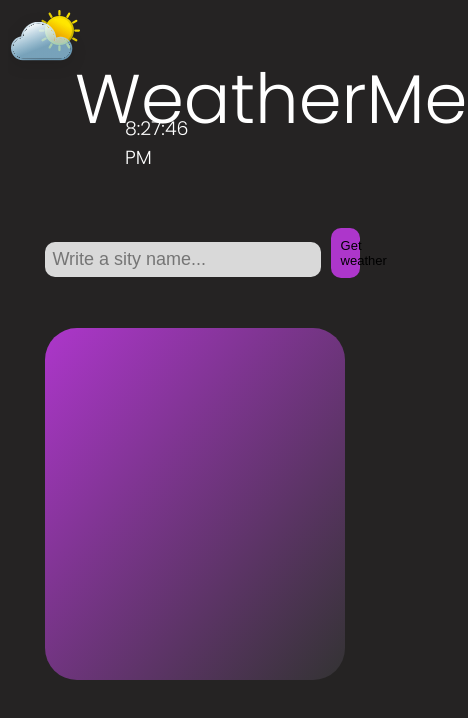
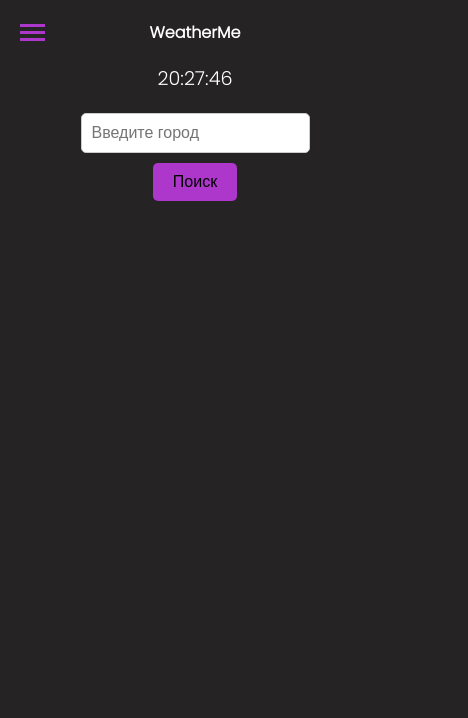
Before and after one commit to adilmuratov/weather, a plain HTML site: page index.html in a window 390 px wide. Shown: the whole page, 468 px wide, since content can reach past the window. Drawn offline with Linux system fonts and the light colour scheme.

Commit message:
new design

```diff
--- a/index.html
+++ b/index.html
@@ -1,44 +1,42 @@
 <!DOCTYPE html>
-<html>
 <head>
     <meta charset="UTF-8">
     <meta name="viewport" content="width=device-width, initial-scale=1.0">
-    <title>Weather forecast</title>
-    <link rel="stylesheet" href="main.css">
+    <title>WeatherMe</title>
+    <link rel="stylesheet" href="styles.css">
 </head>
 <body>
-    <div class = "container">
-    <div class="header">
-        <div class="icon_block">
-            <div class="icon">
-                <img src="img/Group 48.svg">
+    <div class="container">
+        <section class="menu-section">
+            <div class="menu-icon" id="menuIcon">
+                <div class="bar"></div>
+                <div class="bar"></div>
+                <div class="bar"></div>
             </div>
-            <div class="weatherme">WeatherMe</div>
-            <div id="time"></div>
-        </div>
-        </div>
-
-    <div class="mainer">
-        <div class="search">
-            <input type="text" id="city" placeholder="Write a sity name...">
-            <button id="btn" onclick=""getweather()>Get weather</button>
-        </div>
-        <div class="weather_block">
-            <div class="city_location">
-                <div id="city_name" class="city_name"></div>
+            <nav class="sidebar" id="sidebar" style="display: none;">
+                <ul>
+                    <li><a href="#">Log out</a></li>
+                    <li><a href="#">History</a></li>
+                    <li><a href="#" id="backButton">Close</a></li>
+                </ul>
+            </nav>
+        </section>
+        <section class="header-section">
+            <header>
+                <h1>WeatherMe</h1>
+                <p id="currentTime"></p>
+            </header>
+        </section>
+        <section class="search-section">
+            <div class="search-container">
+                <input type="text" id="cityInput" placeholder="Введите город">
+                <button id="searchButton">Поиск</button>
             </div>
-            <div class="temperature">
-                <img id="iconTemp" class="icon_temperature" src="img/🦆 icon _temperature_.svg" style="display:none">
-                <div id="temp" class="temperature_mean"></div>
-                <img id="icon" class="icon_clouds" src="">
-                <p id="weather" class="weather"></p>
-                <p id="wind"></p>
-                <p id="humidity"></p>
+        </section>
+        <section class="weather-section">
+            <div class="weather-info" id="weatherInfo" style="display: none;">
             </div>
-            <div id="date" class="date_mean"></div>
-
-            </div>
-        </div>
+        </section>
     </div>
     <script src="script.js"></script>
 </body>
--- a/main.css
+++ /dev/null
@@ -1,134 +0,0 @@
-@font-face {
-    font-family: "Poppins";
-    src: url("/font/Poppins-Light.woff2") format("woff2");
-    font-weight: 400;
-    font-style: normal;
-    font-display: swap;
-}
-
-body {
-    background: #252323;
-    font-family: "Poppins";
-}
-
-.header {
-    display: grid;
-    color: #FFFFFF;
-
-    grid-template-columns: 40% 60%;
-}
-
-.weatherme {
-    margin-left: 67px;
-    margin-bottom: 47px;
-    font-size: 69px;
-    display: flex
-
-}
-
-.icon_block {
-    display: grid;
-    grid-template-columns: 67px auto;
-    grid-template-rows: 210px auto;
-    padding-top: 10px;
-    align-items: center;
-}
-
-.icon {
-    position: absolute;
-    top: 10px;
-}
-
-
-
-#time {
-    font-size: 19px;
-    font-weight: 400;
-    margin-top: 40px;
-    margin-left: 50px;
-}
-
-.mainer {
-    display: grid;
-    grid-template-columns: auto;
-}
-
-input {
-    width: 70%;
-    padding: 7px;
-    font-size: 18px;
-    margin-left: 10%;
-    border-radius: 10px;
-    background-color: #D9D9D9;
-    border: none
-}
-
-.search button {
-    border: none;
-    width: 8%;
-    background-color: #AD36CB;
-    padding: 10px;
-    margin-left: 5px;
-    font-size: 13px;
-    border-radius: 10px;
-    transition: 0.3s;
-}
-
-.search button:hover {
-    transform: scale(1.1);
-}
-
-.weather_block {
-    display: grid;
-    width: 80%;
-    height: auto;
-    margin: auto;
-    margin-top: 50px;
-    border-radius: 32px;
-    grid-template-columns: repeat(4, 1fr);
-    grid-template-rows: 138px 214px auto ;
-
-    background: linear-gradient(to bottom right, #AD36CB, #333333);
-}
-
-.city_location {
-    display: grid;
-    grid-template-columns: 150px auto;
-    grid-column: 1/5;
-
-}
-
-.city_name {
-    font-size: 20px;
-    color: #FFFFFF;
-    margin-left: 25px;
-    margin-top: 35px;
-}
-
-.icon_location {
-    margin-top: -100px;
-}
-
-.date_mean {
-    font-size: 20px;
-    margin-left: 25px;
-    margin-bottom: 10px;
-    margin-top: -72px;
-    color: #FFFFFF;
-}
-
-.temperature {
-    display: grid;
-    grid-template-columns: auto auto auto;
-    grid-column: 2 / 5;
-}
-
-.temperature_mean {
-    font-size: 50px;
-    color: #FFFFFF;
-}
-
-.temperature p {
-    font-size: 20px;
-    color: #FFFFFF;
-}
--- a/script.js
+++ b/script.js
@@ -1,62 +1,76 @@
-function CurrentTime() {
-    let now = new Date();
-    document.getElementById("time").textContent = now.toLocaleTimeString();
-}
+document.addEventListener('DOMContentLoaded', function() {
+    const menuIcon = document.getElementById('menuIcon');
+    const sidebar = document.getElementById('sidebar');
+    const currentTime = document.getElementById('currentTime');
+    const cityInput = document.getElementById('cityInput');
+    const searchButton = document.getElementById('searchButton');
+    const weatherInfo = document.getElementById('weatherInfo');
+    const backButton = document.getElementById('backButton');
 
-CurrentTime();
-setInterval(CurrentTime, 1000);
+    // Открытие меню
+    menuIcon.addEventListener('click', function() {
+        sidebar.style.left = sidebar.style.left === '0px' ? '-250px' : '0px';
+        document.getElementById("sidebar").style.display = "block";
+        document.getElementById("menuIcon").style.display = "none";
+    });
 
-const API_KEY = "95e08f8571371d61194d35fe63944e8f";
+    // Кнопка "Назад"
+    backButton.addEventListener('click', function() {
+        sidebar.style.left = '-250px';
+        document.getElementById("sidebar").style.display = "none";
+        document.getElementById("menuIcon").style.display = "block";
+    });
 
+    // Текущее время
+    function updateTime() {
+        const now = new Date();
+        const hours = String(now.getHours()).padStart(2, '0');
+        const minutes = String(now.getMinutes()).padStart(2, '0');
+        const seconds = String(now.getSeconds()).padStart(2, '0');
+        currentTime.textContent = `${hours}:${minutes}:${seconds}`;
+    }
+    setInterval(updateTime, 1000);
+    updateTime();
 
-async function getWeather() {
-    const city = document.getElementById("city").value.trim();
-    if (!city) {
-        alert("error");
-        return;
+    // Запрос погоды
+    searchButton.addEventListener('click', function() {
+        const city = cityInput.value;
+        if (city) {
+            fetchWeather(city);
+        }
+    });
+
+    async function fetchWeather(city) {
+        const apiKey = '95e08f8571371d61194d35fe63944e8f';
+        const url = `https://api.openweathermap.org/data/2.5/weather?q=${city}&appid=${apiKey}&units=metric`; // Изменено на metric для Цельсия
+
+        try {
+            const response = await fetch(url);
+            const data = await response.json();
+            displayWeather(data);
+        } catch (error) {
+            console.error(error);
+        }
     }
-    const url = `https://api.openweathermap.org/data/2.5/weather?q=${city}&appid=${API_KEY}&units=metric`;
 
-    try {
-        const response = await fetch(url);
-        const data = await response.json();
+    function displayWeather(data) {
+        document.getElementById("weatherInfo").style.display = "block";
+        const cityName = data.name;
+        const countryCode = data.sys.country;
+        const temperature = data.main.temp;
+        const weatherIcon = data.weather[0].icon;
+        const weatherDescription = data.weather[0].description;
+        const humidity = data.main.humidity;
+        const windSpeed = data.wind.speed;
 
-        if (response.ok) {
-            const country = data.sys.country;
-            const temperature = data.main.temp;
-            const iconCode = data.weather[0].icon;
-            const iconUrl = `https://openweathermap.org/img/wn/${iconCode}@2x.png`;
-            const humidity = data.main.humidity;
-            const windSpeed = data.wind.speed;
-            const description = data.weather[0].description
-            const timestamp = data.dt * 1000;
-            const date = new Date(timestamp);
-            const formattedDate = date.toLocaleString("en-GB", {
-                month: "long",
-                day: "numeric"
-            })
+        const iconUrl = `http://openweathermap.org/img/wn/${weatherIcon}@2x.png`;
 
-            document.getElementById("iconTemp").style.display = "block";
-            document.getElementById("date").textContent = `${formattedDate}`;
-            document.getElementById("city_name").textContent = `${data.name}, ${country}`;
-            document.getElementById("temp").textContent = `${temperature}°C`;
-            document.getElementById("humidity").textContent = `Humidity: ${humidity}%`;
-            document.getElementById("wind").textContent =  `Wind speed: ${windSpeed} m/s`;
-            document.getElementById("weather").textContent = `${description}`;
-            document.getElementById("icon").src = iconUrl;
-            document.getElementById("icon").style.filter = "brightness(2)";
-        } else {
-            console.log("Ошибка:", data.message);
-        }
-    } catch (error) {
-        console.error("Ошибка запроса:", error);
-    }
-}
-
-document.getElementById("btn").addEventListener("click", getWeather);
-
-document.getElementById("city").addEventListener("keypress", function(event) {
-    if (event.key === "Enter") {
-        getWeather();
+        weatherInfo.innerHTML = `
+            <h2>${cityName}, ${countryCode}</h2>
+            <img src="${iconUrl}" alt="${weatherDescription}">
+            <p>Temperature: ${temperature}°C</p>
+            <p>Humidity: ${humidity}%</p>
+            <p>windSpeed: ${windSpeed} m/s</p>
+        `;
     }
 });
--- /dev/null
+++ b/styles.css
@@ -0,0 +1,213 @@
+@font-face {
+    font-family: "Poppins";
+    src: url("/font/Poppins-Light.woff2") format("woff2");
+    font-weight: 400;
+    font-style: normal;
+    font-display: swap;
+}
+
+body {
+    font-family: "Poppins", sans-serif;
+    margin: 0;
+    padding: 0;
+    background-color: #252323;
+
+}
+
+.container {
+    margin-left: 20%;
+    margin-right: 20%;
+    display: flex;
+    flex-direction: column;
+    align-items: center;
+    padding: 20px;
+}
+
+.menu-icon {
+    position: fixed;
+    top: 20px;
+    left: 20px;
+    cursor: pointer;
+    z-index: 1000;
+}
+
+.bar {
+    width: 25px;
+    height: 3px;
+    background: #AD36CB;
+    margin: 4px 0;
+}
+
+.sidebar {
+    position: fixed;
+    top: 0;
+    left: -250px;
+    width: 250px;
+    height: 100%;
+    background: linear-gradient(to bottom right, #AD36CB, #333333);
+    transition: left 0.3s ease;
+    z-index: 999;
+}
+
+.sidebar ul {
+    list-style: none;
+    padding: 0;
+    margin: 0;
+    padding-top: 60px;
+}
+
+.sidebar ul li {
+    padding: 15px;
+    text-align: center;
+}
+
+.sidebar ul li a {
+    color: #fff;
+    text-decoration: none;
+    font-size: 18px;
+}
+
+header {
+    text-align: center;
+    margin-bottom: 20px;
+}
+
+header h1 {
+    color: white;
+    font-size: 3em;
+    margin: 0;
+}
+
+#currentTime {
+    font-size: 1.2em;
+    color: white;
+}
+
+.search-container {
+    display: flex;
+    justify-content: center;
+    margin-bottom: 20px;
+
+}
+
+#cityInput {
+    padding: 10px;
+    font-size: 16px;
+    border: 1px solid #ccc;
+    border-radius: 5px;
+    margin-right: 10px;
+}
+
+#searchButton {
+    padding: 10px 20px;
+    font-size: 16px;
+    background-color: #AD36CB;
+    color: balck;
+    border: none;
+    border-radius: 5px;
+    cursor: pointer;
+    transition: 0.3s ease;
+}
+
+#searchButton:hover {
+    background-color: #961eb4;;
+}
+
+.weather-info {
+    width: 30em;
+    background: linear-gradient(to bottom right, #AD36CB, #333333);
+    padding: 20px;
+    border-radius: 10px;
+    box-shadow: 0 0 10px rgba(0, 0, 0, 0.1);
+    text-align: center;
+    color: white;
+}
+
+.weather-info h2 {
+    margin: 0;
+    font-size: 2em;
+}
+
+.weather-info img {
+    width: 100px;
+    height: 100px;
+}
+
+.weather-info p {
+    margin: 10px 0;
+    font-size: 1.2em;
+}
+
+/* Адаптивность */
+
+@media (max-width: 992px) {
+    header h1 {
+        font-size: 2em;
+    }
+
+    .search-container {
+        flex-direction: column;
+        align-items: center;
+    }
+
+    #cityInput {
+        margin-right: 0;
+        margin-bottom: 10px;
+    }
+
+    .weather-info {
+        width: 90%;
+    }
+
+    .sidebar {
+        width: 20%;
+    }
+}
+
+@media (max-width: 768px) {
+    header h1 {
+        font-size: 2em;
+    }
+
+    .search-container {
+        flex-direction: column;
+        align-items: center;
+    }
+
+    #cityInput {
+        margin-right: 0;
+        margin-bottom: 10px;
+    }
+
+    .weather-info {
+        width: 90%;
+    }
+
+    .sidebar {
+        width: 100%;
+    }
+}
+
+@media (max-width: 480px) {
+    header h1 {
+        font-size: 1em;
+    }
+
+    .weather-info h2 {
+        font-size: 1em;
+    }
+
+    .weather-info img {
+        width: 80px;
+        height: 80px;
+    }
+
+    .weather-info p {
+        font-size: 1em;
+    }
+
+    .sidebar {
+        width: 100%;
+        left: -100%;
+    }
+}
```
